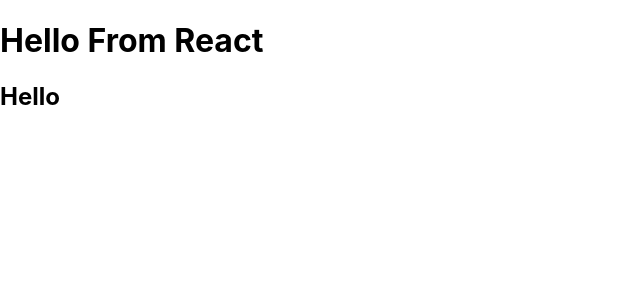
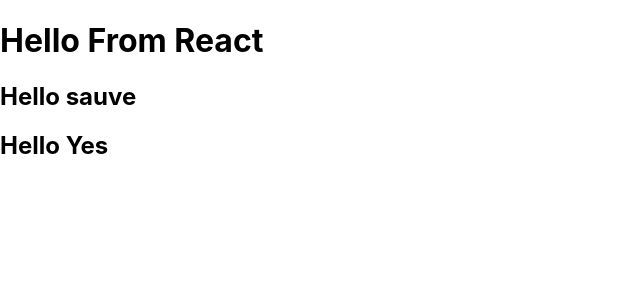
Before and after one commit to SauveJeanLuc/react-task-tracker, a React (Create React App) app: page / in a window 1280 px wide. Shown: the top 300 px of the page, without its empty margins (0-640 px from the left). Built offline with nearby package versions, Linux system fonts and the light colour scheme; the HTML template or start-up script is replaced by a standard one.

Commit message:
Constants in JSX

```diff
--- a/src/App.js
+++ b/src/App.js
@@ -1,10 +1,13 @@
 function App() {
+  const name = "sauve";
+  const x = true;
   return (
     <div className="App">
       <h1>
         Hello From React
       </h1>
-      <h2> Hello </h2>
+      <h2> Hello {name} </h2>
+      <h2> Hello {x ? 'Yes' : 'No' } </h2>
     </div>
   );
 }
```
